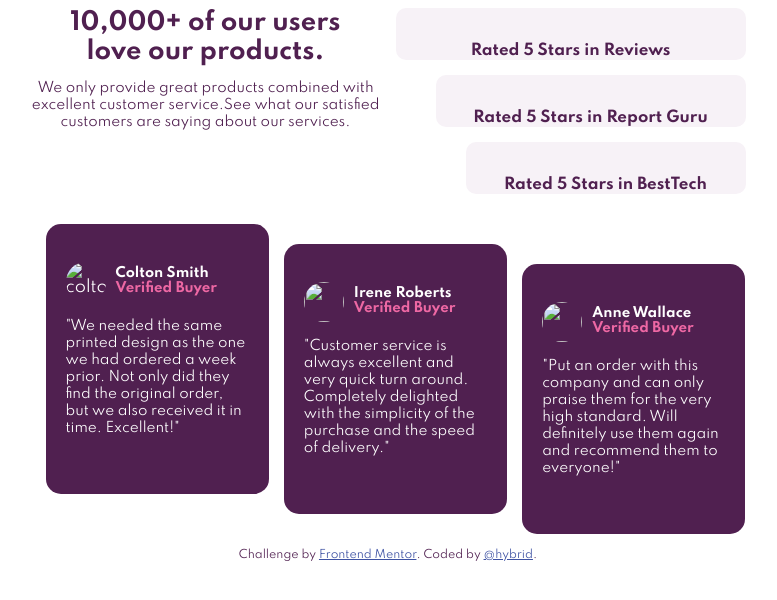
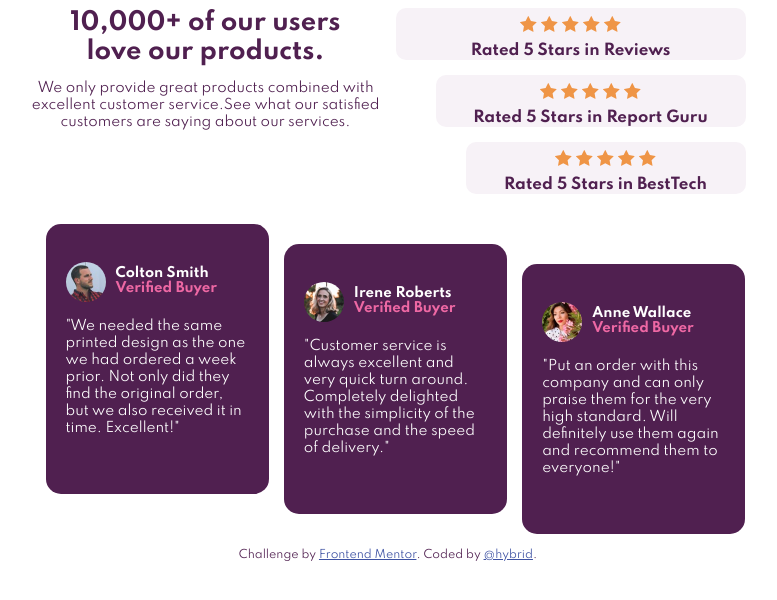
Before and after one commit to EmmanuelOludare/social-proof-section, a plain HTML site: page index.html in a window 1280 px wide. Shown: the whole page, without its empty margins (252-1029 px from the left). Drawn offline with Linux system fonts and the light colour scheme.

Commit message:
Update index.html

```diff
--- a/index.html
+++ b/index.html
@@ -25,33 +25,33 @@
 </div>
 <div class="part2">
 	 <div class="ratings rating1">
-  <img src="images/icon-star.svg" alt="">
-  <img src="images/icon-star.svg" alt="">
-  <img src="images/icon-star.svg" alt="">
-  <img src="images/icon-star.svg" alt="">
-  <img src="images/icon-star.svg" alt="">
+  <img src="icon-star.svg" alt="">
+  <img src="icon-star.svg" alt="">
+  <img src="icon-star.svg" alt="">
+  <img src="icon-star.svg" alt="">
+  <img src="icon-star.svg" alt="">
   <p>Rated 5 Stars in Reviews</p>
 </div>
   <div class="ratings rating2">
-  <img src="images/icon-star.svg" alt="">
-  <img src="images/icon-star.svg" alt="">
-  <img src="images/icon-star.svg" alt="">
-  <img src="images/icon-star.svg" alt="">
-  <img src="images/icon-star.svg" alt="">
+  <img src="icon-star.svg" alt="">
+  <img src="icon-star.svg" alt="">
+  <img src="icon-star.svg" alt="">
+  <img src="icon-star.svg" alt="">
+  <img src="icon-star.svg" alt="">
     <p>Rated 5 Stars in Report Guru</p>
 </div>
  <div class="ratings rating3">
-  <img src="images/icon-star.svg" alt="">
-  <img src="images/icon-star.svg" alt="">
-  <img src="images/icon-star.svg" alt="">
-  <img src="images/icon-star.svg" alt="">
-  <img src="images/icon-star.svg" alt="">
+  <img src="icon-star.svg" alt="">
+  <img src="icon-star.svg" alt="">
+  <img src="icon-star.svg" alt="">
+  <img src="icon-star.svg" alt="">
+  <img src="icon-star.svg" alt="">
     <p>Rated 5 Stars in BestTech</p>
 </div>
 </div>
 <div class="part3">
 		<div class="reviews review1">
-			<img src="images/image-colton.jpg" alt="colton">
+			<img src="image-colton.jpg" alt="colton">
     <h5>Colton Smith<br>
     <span>Verified Buyer</span></h5>
    <p> "We needed the same printed design as the one we had ordered a week prior.
@@ -59,14 +59,14 @@
     Excellent!"</p>
   </div>
   <div class="reviews review2">
-  <img src="images/image-irene.jpg" alt="">
+  <img src="image-irene.jpg" alt="">
     <h5>Irene Roberts<br>
     <span>Verified Buyer</span></h5>
    <p>"Customer service is always excellent and very quick turn around. Completely
     delighted with the simplicity of the purchase and the speed of delivery."</p>
   </div>
   <div class="reviews review3">
-   <img src="images/image-anne.jpg" alt="">
+   <img src="image-anne.jpg" alt="">
     <h5>Anne Wallace<br>
     <span>Verified Buyer</span></h5>
     <p>"Put an order with this company and can only praise them for the very high
```
